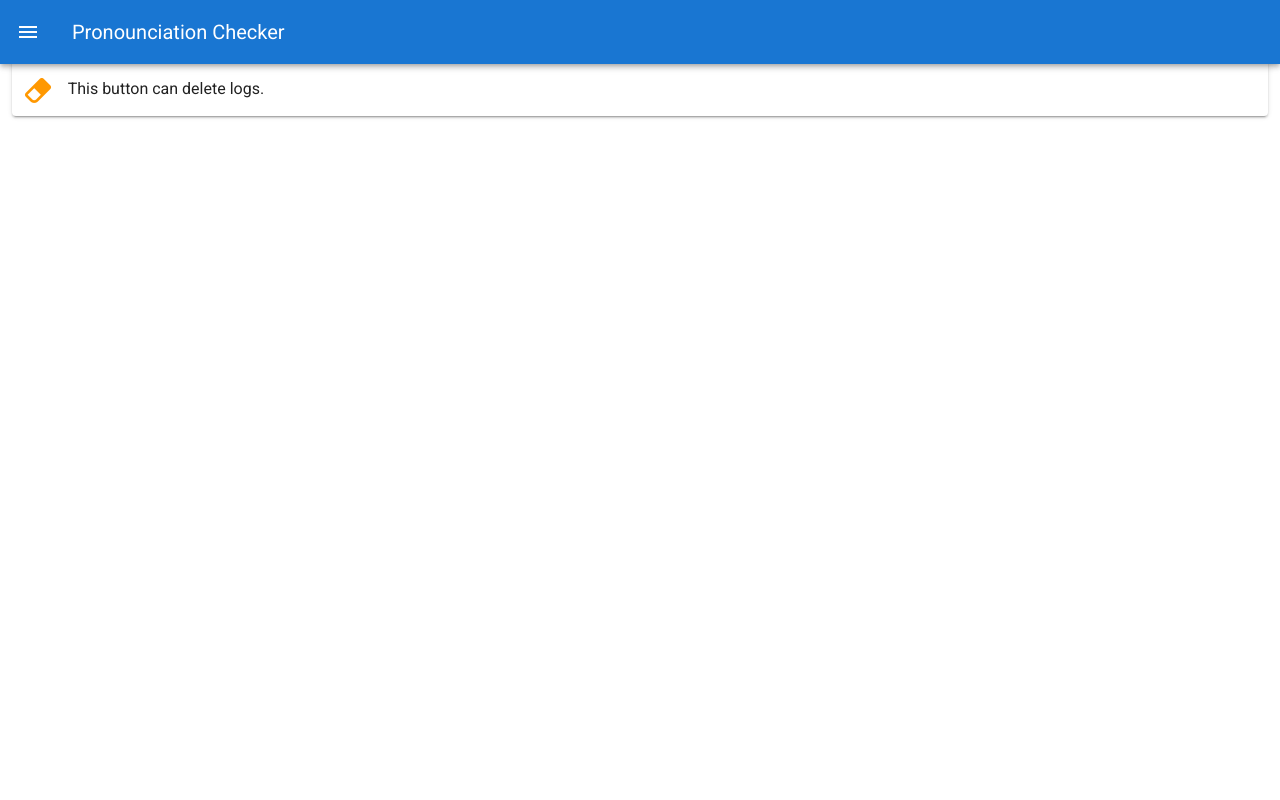
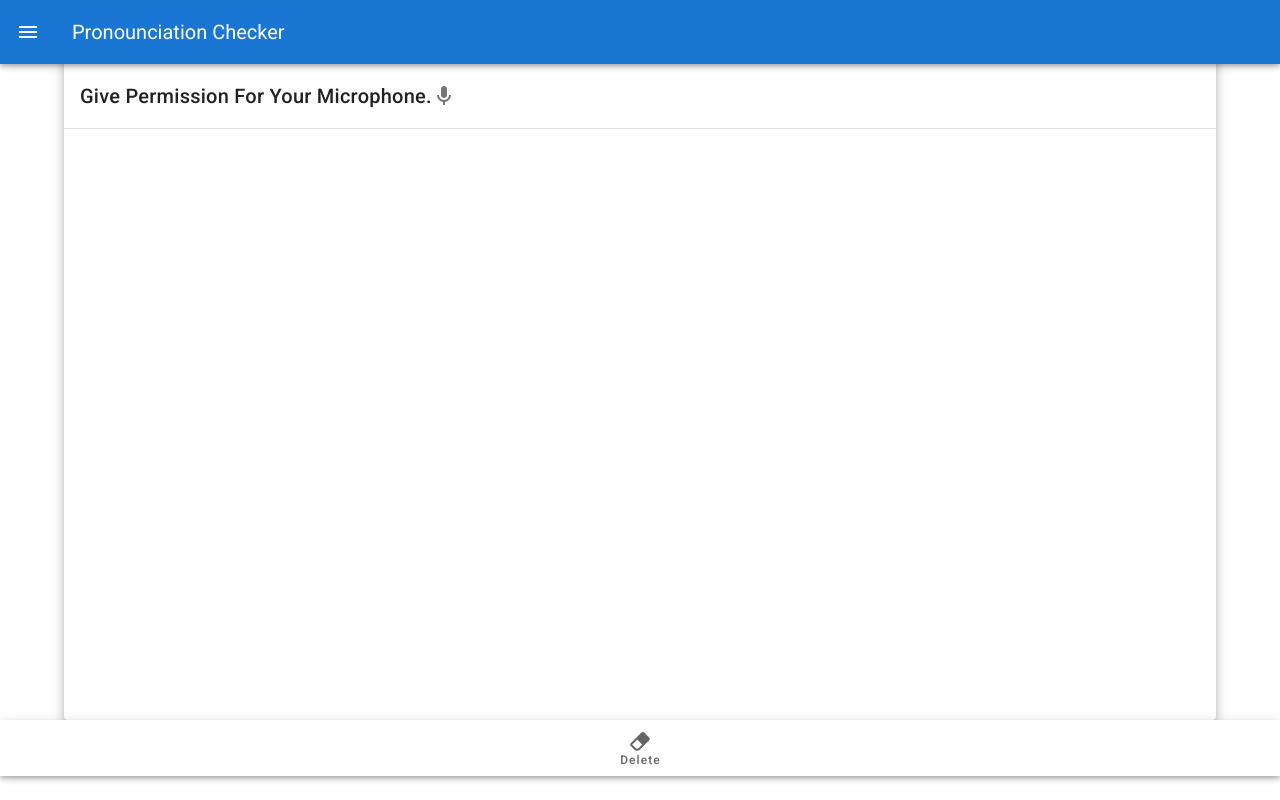
Before and after one commit to oh-yu/en-pronunciation-checker, a Vue app: page /#/ in a window 1280 px wide. Built offline with nearby package versions, Linux system fonts and the light colour scheme.

Commit message:
revise view

```diff
--- a/src/App.vue
+++ b/src/App.vue
@@ -1,7 +1,7 @@
 <template>
   <div id="app">
     <v-app>
-      <v-app-bar app color="primary" dark>
+      <v-app-bar app color="primary" dark >
         <v-app-bar-nav-icon @click.stop="drawer = !drawer"></v-app-bar-nav-icon>
         <v-toolbar-title>Pronounciation Checker</v-toolbar-title>
       </v-app-bar>
@@ -14,7 +14,7 @@
               </v-list-item-icon>
               <v-list-item-title>Home</v-list-item-title>
             </v-list-item>
-            <v-list-item rounded @click="$router.push({ name: 'Info' })">
+            <v-list-item rounded @click="hoge()">
                 <v-list-item-icon>
                   <v-icon>mdi-information</v-icon>
                 </v-list-item-icon>
@@ -31,6 +31,10 @@
 export default {
   name: 'App',
   data: function(){
-  return{drawer: false}
-}}
+  return{drawer: false}},
+  methods: {
+    hoge: function(){
+      alert('I am very sorry, this is Under a construction.')
+  }}
+}
 </script>
--- a/src/components/Home.vue
+++ b/src/components/Home.vue
@@ -1,13 +1,21 @@
 <template>
   <div>
-    <v-card class="mx-3">
-      <v-content>
-      <v-btn icon x-large color="orange" @click="deleteText()"><v-icon> mdi-eraser </v-icon></v-btn>
-      {{msg}}
-      <br/>
-      <div id="result"></div>
+    <v-card class="mx-auto" elevation="7" height="90vh" width="90%">
+      <v-content class="pb-10">
+        <v-card-title>
+          Give Permission For Your Microphone.
+          <v-icon>mdi-microphone</v-icon>
+        </v-card-title>
+        <v-divider/>
+        <div id="result"></div>
       </v-content>
     </v-card>
+    <v-bottom-navigation  color="blue lighten-2">
+      <v-btn x-large @click="deleteText()">
+        <span>Delete</span>
+        <v-icon>mdi-eraser</v-icon>
+      </v-btn>
+    </v-bottom-navigation>
   </div>
 </template>
 <script>
@@ -17,7 +25,7 @@ export default {
   return{
   msg: 'This button can delete logs.',
   pronounce: new window.webkitSpeechRecognition(),
-  drawer: false
+  drawer: false,
   }
   },
   methods:{
@@ -35,7 +43,7 @@ export default {
 //.stop（） => 認識終了する関数
     if(event.results[0].isFinal){
 //isFinal => rerultsに結果が格納し終わるとtrue
-      document.getElementById('result').innerHTML += '<h2>' + event.results[0][0].transcript + '</h2>';
+      document.getElementById('result').innerHTML += '<h2>' + event.results[0][0].transcript + '</h2>'+'<v-divider/>';
     }
   }
   this.pronounce.onend = ()=>{
--- a/src/components/Info.vue
+++ /dev/null
@@ -1,28 +0,0 @@
-<template>
-  <div>
-    <v-card class="mx-3">
-      <v-content>
-        <v-list>
-          <v-list-item-title>Source:</v-list-item-title>
-          <a href='https://github.com/hisasu00'>https://github.com/hisasu00</a>
-        </v-list>
-        <v-list>
-          <v-list-item-title>Email:</v-list-item-title>
-          <a href='mailto:a16.kk5e@g.chuo-u.ac.jp'>a16.kk5e@g.chuo-u.ac.jp</a>
-        </v-list>
-      </v-content>
-    </v-card>
-  </div>
-</template>
-<script>
-export default {
-  name: 'Info',
-  data(){
-    return {
-      msg: 'aaaaaaaaaaaaaaaaaaaaaaaaaaaaaaaaaaaaaaaaaaaaaaaaaaa'
-    }
-  }
-}
-</script>
-<style>
-</style>
--- a/src/router/index.js
+++ b/src/router/index.js
@@ -1,7 +1,6 @@
 import Vue from 'vue'
 import VueRouter from 'vue-router'
 import Home from '@/components/Home.vue'
-import Info from '@/components/Info.vue'
 
 Vue.use(VueRouter)
 
@@ -11,11 +10,6 @@ const router = new VueRouter({
       path: '/',
       name: 'Home',
       component: Home
-    },
-    {
-      path: '/Info',
-      name: 'Info',
-      component: Info
     }
   ]
 })
```
